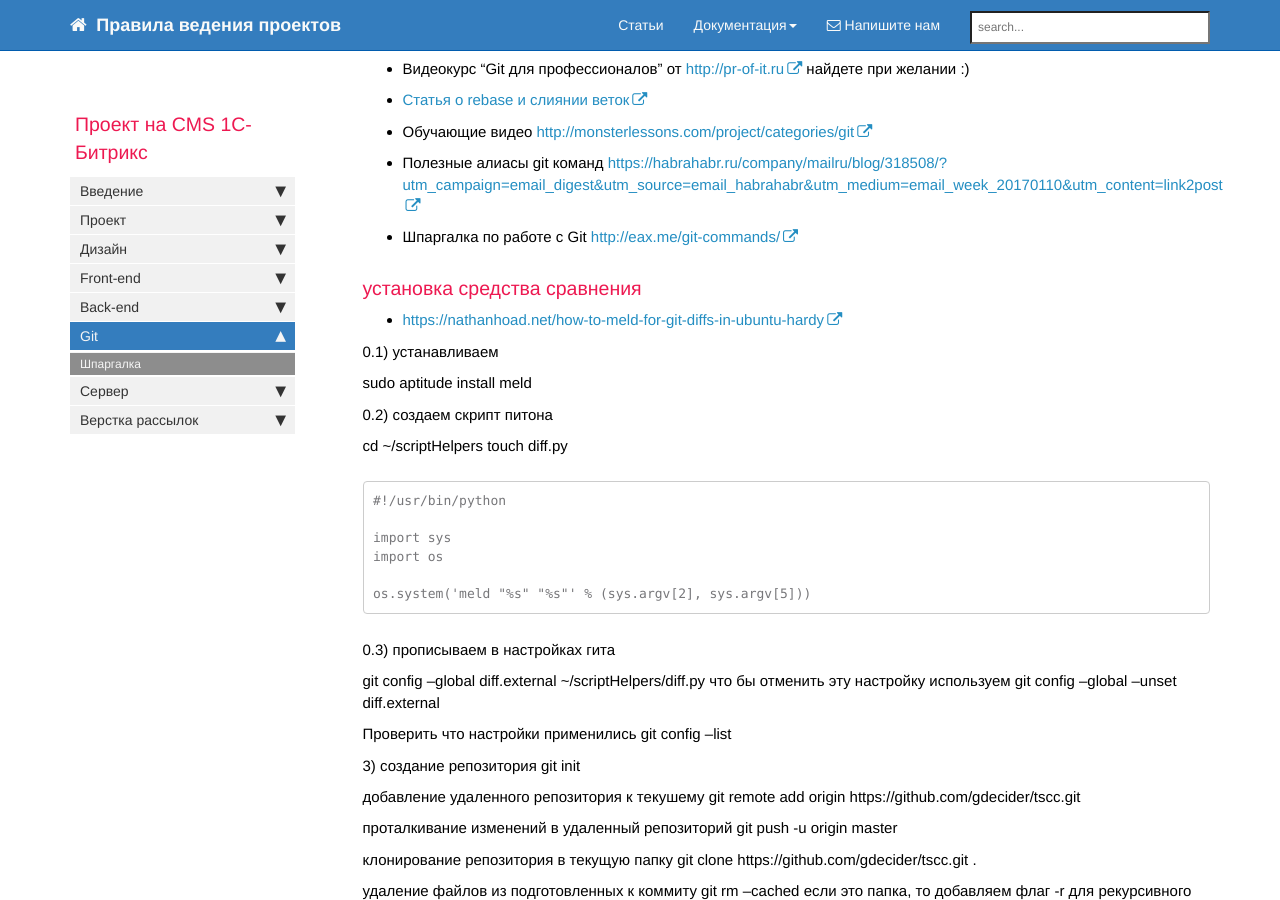
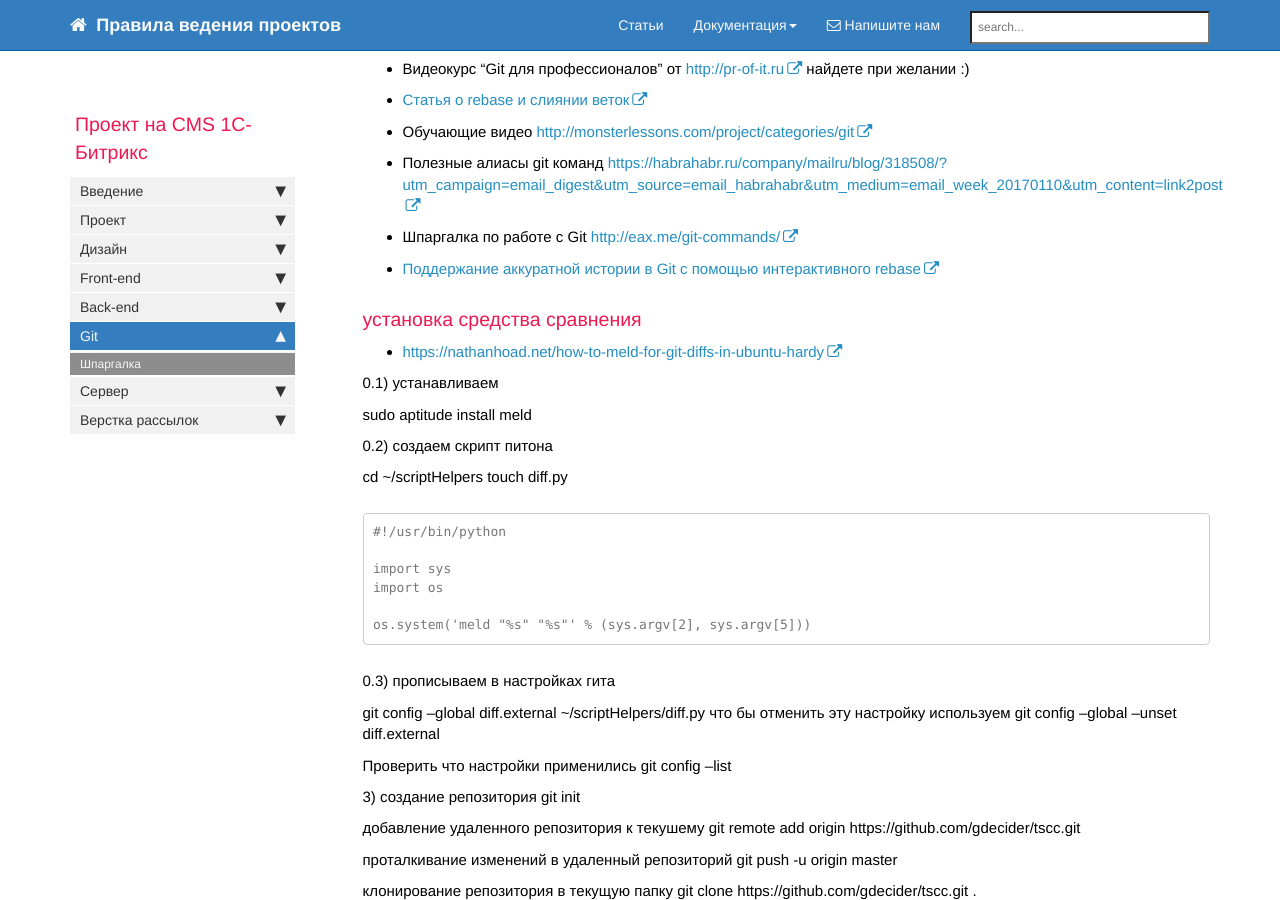
Before and after one commit to gdecider/gdecider.github.io, a Jekyll site: the page built from pages/bx/bx_git-shpora.md, in a window 1280 px wide and 900 px high, scrolled down 9967 px. Built offline with Jekyll 4.4.1, drawn with Linux system fonts in a browser that asks for light colours; nearby versions of some CDN libraries; comment, search, counter and statistics services are not loaded.

Commit message:
Update bx_git-shpora.md

```diff
--- a/pages/bx/bx_git-shpora.md
+++ b/pages/bx/bx_git-shpora.md
@@ -497,6 +497,7 @@ git gc --prune=now --aggressive
 * Обучающие видео [http://monsterlessons.com/project/categories/git](http://monsterlessons.com/project/categories/git)
 * Полезные алиасы git команд [https://habrahabr.ru/company/mailru/blog/318508/?utm_campaign=email_digest&utm_source=email_habrahabr&utm_medium=email_week_20170110&utm_content=link2post](https://habrahabr.ru/company/mailru/blog/318508/?utm_campaign=email_digest&utm_source=email_habrahabr&utm_medium=email_week_20170110&utm_content=link2post)
 * Шпаргалка по работе с Git [http://eax.me/git-commands/](http://eax.me/git-commands/)
+* [Поддержание аккуратной истории в Git с помощью интерактивного rebase](https://habr.com/ru/company/flant/blog/536698/)
 
 ### установка средства сравнения
 
```
